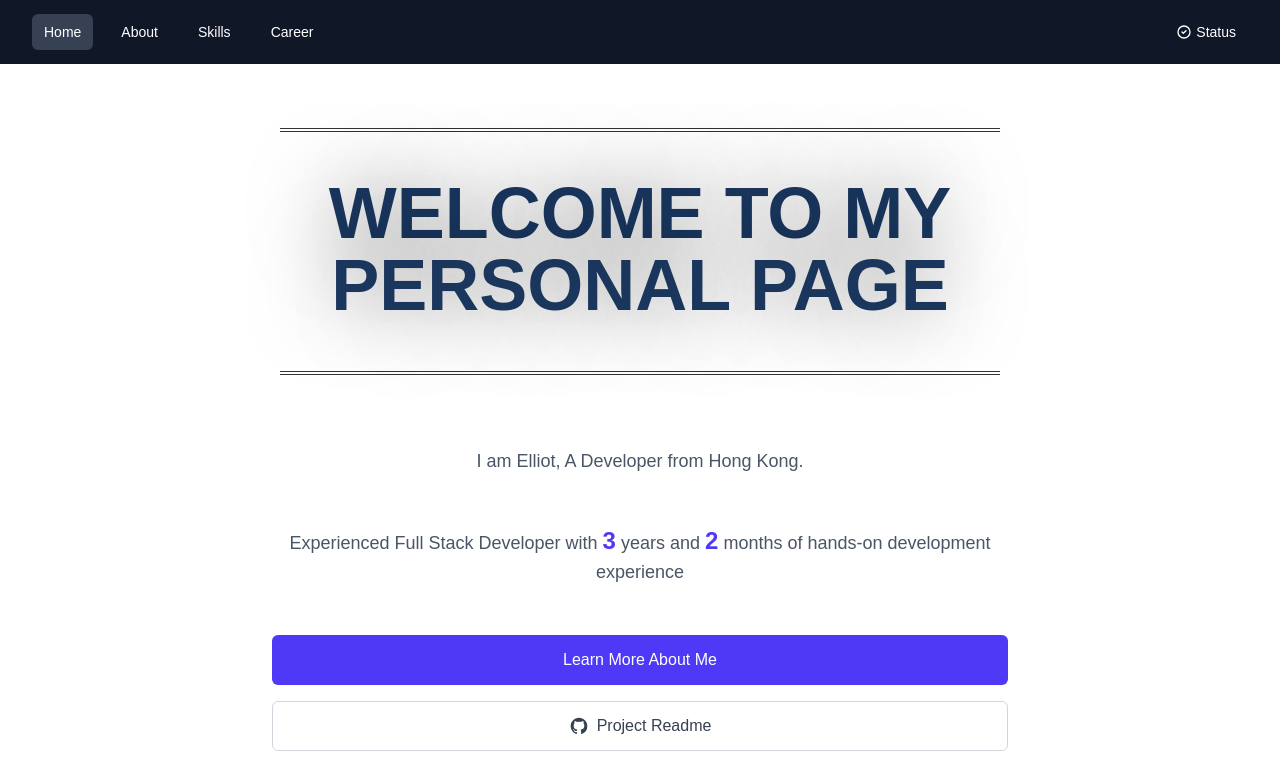
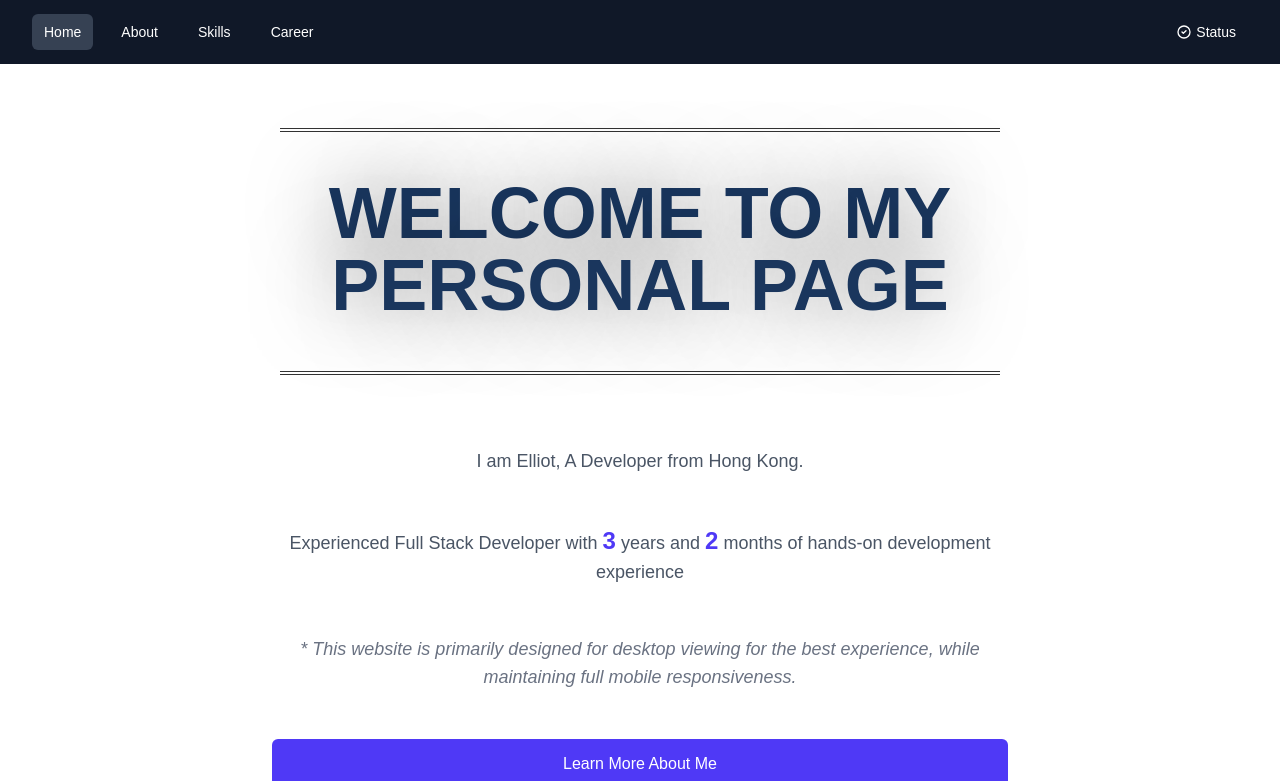
Before and after one commit to etklam/portfolio-2025-apr, a Next.js app: page / in a window 1280 px wide. Shown: the top 781 px of the page. Built offline with nearby package versions, Linux system fonts and the light colour scheme.

Commit message:
add line to tell user this website is design for desktop

```diff
--- a/src/app/page.tsx
+++ b/src/app/page.tsx
@@ -64,6 +64,9 @@ export default function Home() {
               </p>
               <p className="text-base sm:text-lg text-gray-600 leading-relaxed mb-8 sm:mb-12">
                 Experienced Full Stack Developer with <span className="font-bold text-2xl text-indigo-600">{experience.years}</span> {experience.years === 1 ? 'year' : 'years'} and <span className="font-bold text-2xl text-indigo-600">{experience.months}</span> {experience.months === 1 ? 'month' : 'months'} of hands-on development experience
+              </p>
+              <p className="text-base sm:text-lg text-gray-500 italic mb-8 sm:mb-12">
+                * This website is primarily designed for desktop viewing for the best experience, while maintaining full mobile responsiveness.
               </p>
 
               <div className="flex flex-col gap-4 justify-center">
```
